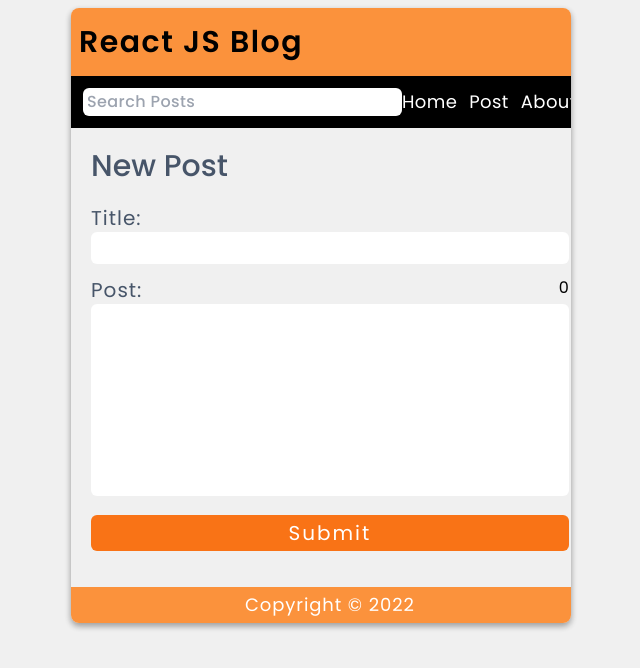
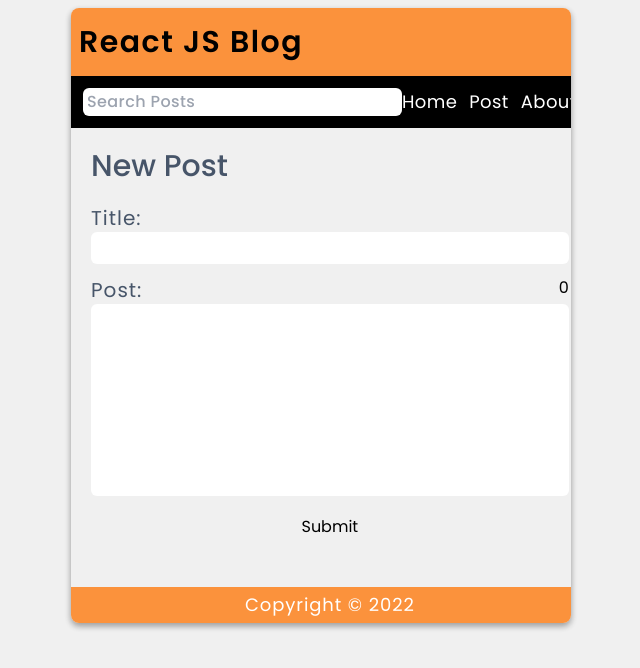
Before and after one commit to kawojue/Mini-Notes-App, a React (Vite) app: page /post in a window 1280 px wide. Shown: the top 668 px of the page, without its empty margins (319-959 px from the left). Built offline with nearby package versions, Linux system fonts and the light colour scheme.

Commit message:
fixed the route to single page

```diff
--- a/src/components/Posts.jsx
+++ b/src/components/Posts.jsx
@@ -7,6 +7,7 @@ const Post = ({ title, setTitle, content, setContent, onAddPost }) => {
         const splitted = content.split('')
         setCounter(splitted.length)
     }, [content])
+
     return (
         <form onSubmit={(e) => onAddPost(e)} className="new-post p-5">
             <h2>New Post</h2>
@@ -20,7 +21,7 @@ const Post = ({ title, setTitle, content, setContent, onAddPost }) => {
                     <p className="absolute top-0 right-0">{counter}</p>
                     <textarea id="content" required value={content} onChange={e => setContent(e.target.value)} ></textarea>
                 </div>
-                <button type="submit" className="py-1 bg-orange-500 rounded-md tracking-widest text-white text-xl hover:bg-orange-300 hover:text-slate-800 trans">Submit</button>
+                <button type="submit" className="btn trans">Submit</button>
             </article>
         </form>
     )
```
